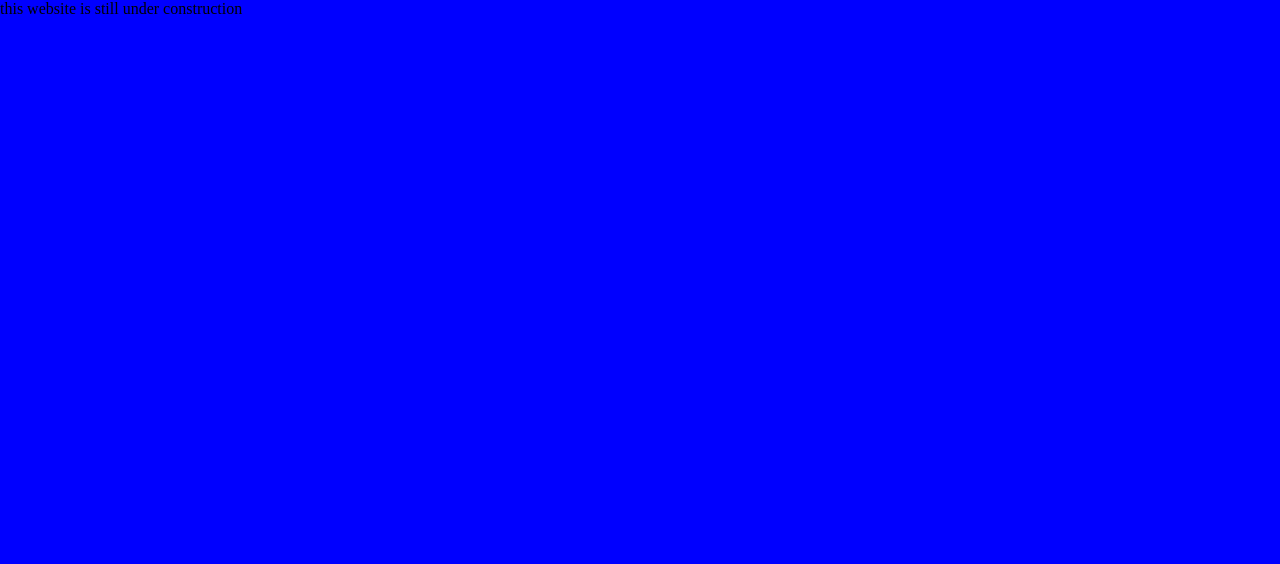
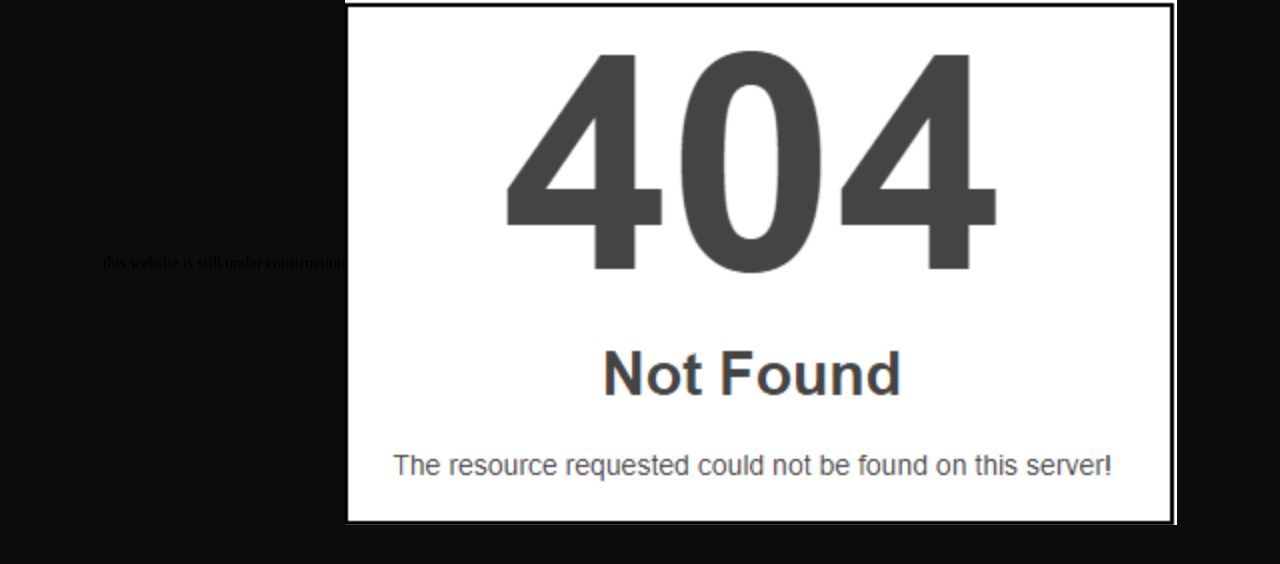
Before and after one commit to imgagan18/animation-website, a plain HTML site: page index.html in a window 1280 px wide. Drawn offline with Linux system fonts and the light colour scheme.

Commit message:
under con
con

```diff
--- a/index.html
+++ b/index.html
@@ -8,6 +8,9 @@
 
 </head>
 <body>
+    <div class="img">
   this website is still under construction
+  <img src="Screenshot 2023-11-03 at 1.00.02 PM.png" alt="">
+</div>
 </body>
 </html>
--- a/style.css
+++ b/style.css
@@ -1,5 +1,11 @@
 *{
     padding: 0;
     margin: 0;
-    background-color:blue
+    background-color:rgb(12, 12, 13);
 }
+
+.img{
+    display: flex;
+    justify-content: center;
+    align-items: center;
+}
```
Also changed, not shown: Screenshot 2023-11-03 at 1.00.02 PM.png (added).
